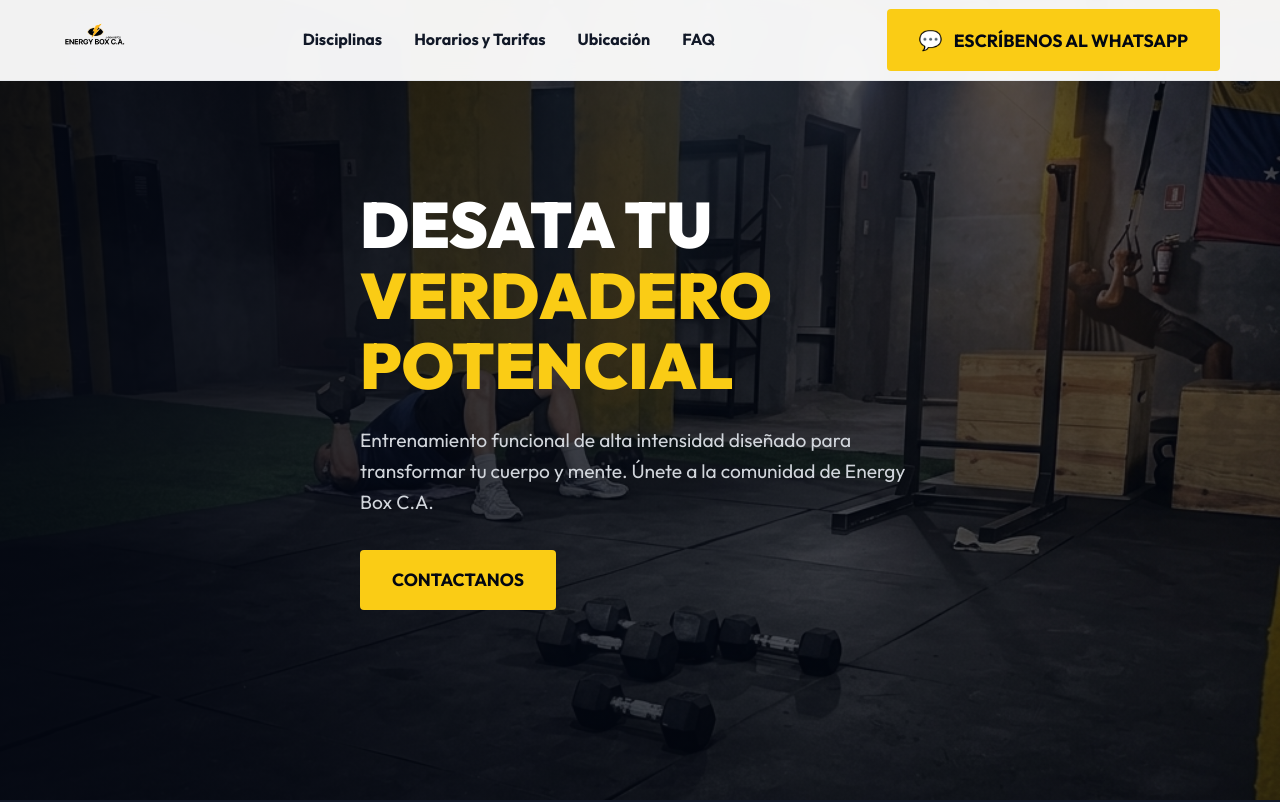
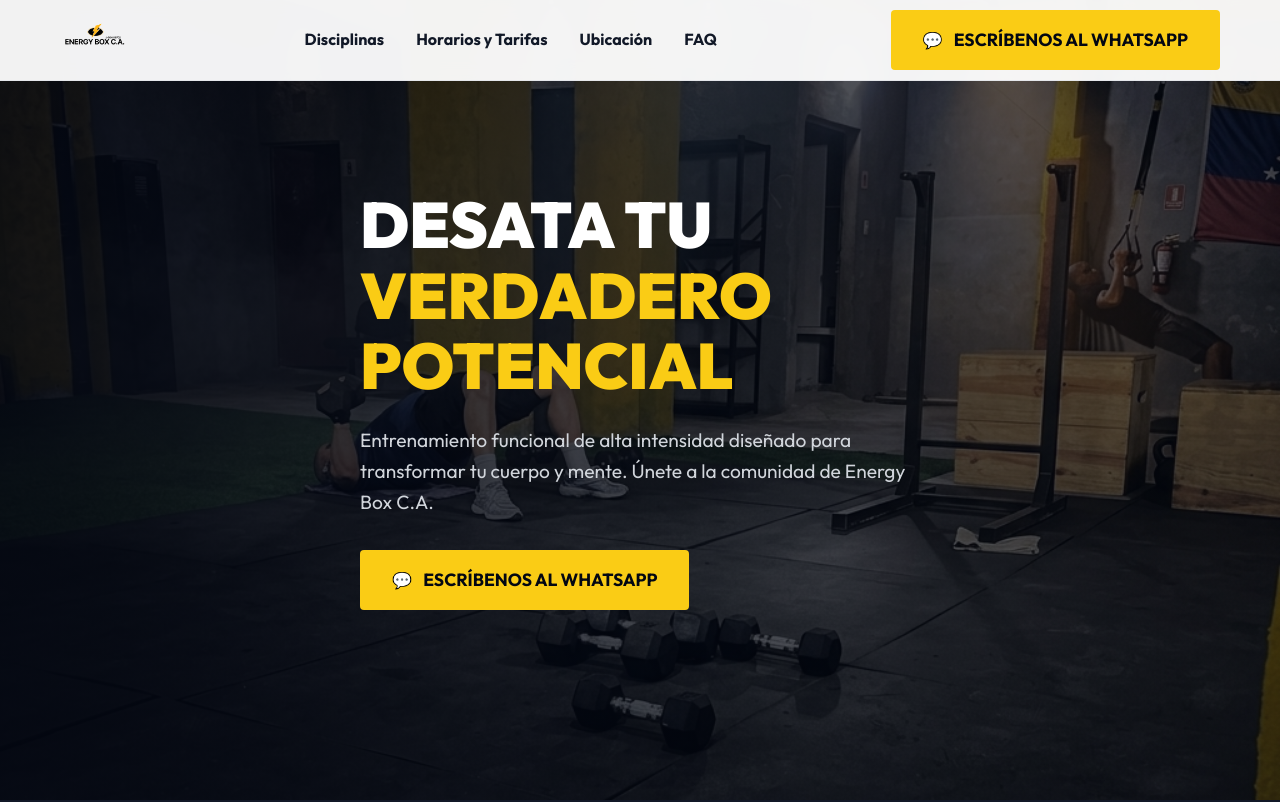
Before and after one commit to Hramos93/EnergyBox, a React (Vite) app: page / in a window 1280 px wide. Shown: the top 802 px of the page. Built offline with nearby package versions, Linux system fonts and the light colour scheme.

Commit message:
ajuste de tamaño

```diff
--- a/src/App.jsx
+++ b/src/App.jsx
@@ -22,7 +22,7 @@ function App() {
             className="btn btn-primary btn-large"
             style={{ display: 'inline-block' }}
           >
-            <span style={{ fontSize: '1.2rem', marginRight: '8px' }}>💬</span> Escríbenos al WhatsApp
+            <span style={{ fontSize: '1.0rem', marginRight: '8px' }}>💬</span> Escríbenos al WhatsApp
           </a>
 
         </div>
@@ -37,7 +37,15 @@ function App() {
             Entrenamiento funcional de alta intensidad diseñado para transformar tu cuerpo y mente. Únete a la comunidad de Energy Box C.A.
           </p>
           <div className="hero-buttons">
-            <a href="#contacto" className="btn btn-primary btn-large">Contactanos</a>
+            <a
+              href="https://wa.me/584167130325?text=Hola,%20me%20gustar%C3%ADa%20reservar%20!"
+              target="_blank"
+              rel="noopener noreferrer"
+              className="btn btn-primary btn-large"
+              style={{ display: 'inline-block' }}
+            >
+              <span style={{ fontSize: '1.0rem', marginRight: '8px' }}>💬</span> Escríbenos al WhatsApp
+            </a>
           </div>
         </div>
       </header>
```
